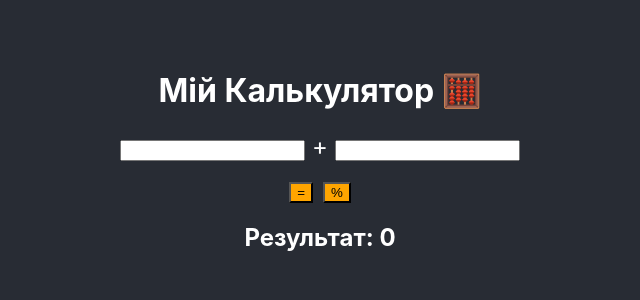
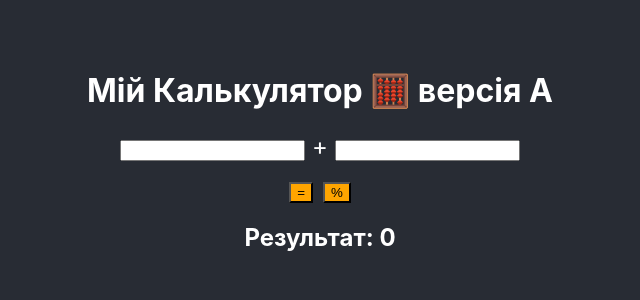
Before and after one commit to karolinabilokinpp2023-cmd/project1, a React (Create React App) app in the folder my-calc/: page / in a window 1280 px wide. Shown: the top 300 px of the page, without its empty margins (320-960 px from the left). Built offline with nearby package versions, Linux system fonts and the light colour scheme.

Commit message:
Зміна заголовка: версія A

```diff
--- a/my-calc/src/App.js
+++ b/my-calc/src/App.js
@@ -23,7 +23,7 @@ function App() {
 
   return (
     <div style={{ padding: '50px', textAlign: 'center', backgroundColor: '#282c34', minHeight: '100vh', color: 'white' }}>
-      <h1>Мій Калькулятор 🧮</h1>
+      <h1>Мій Калькулятор 🧮 версія A</h1>
 
       <input type="number" value={num1} onChange={(e) => setNum1(e.target.value)} />
       <span style={{ fontSize: '24px' }}> + </span>
```
